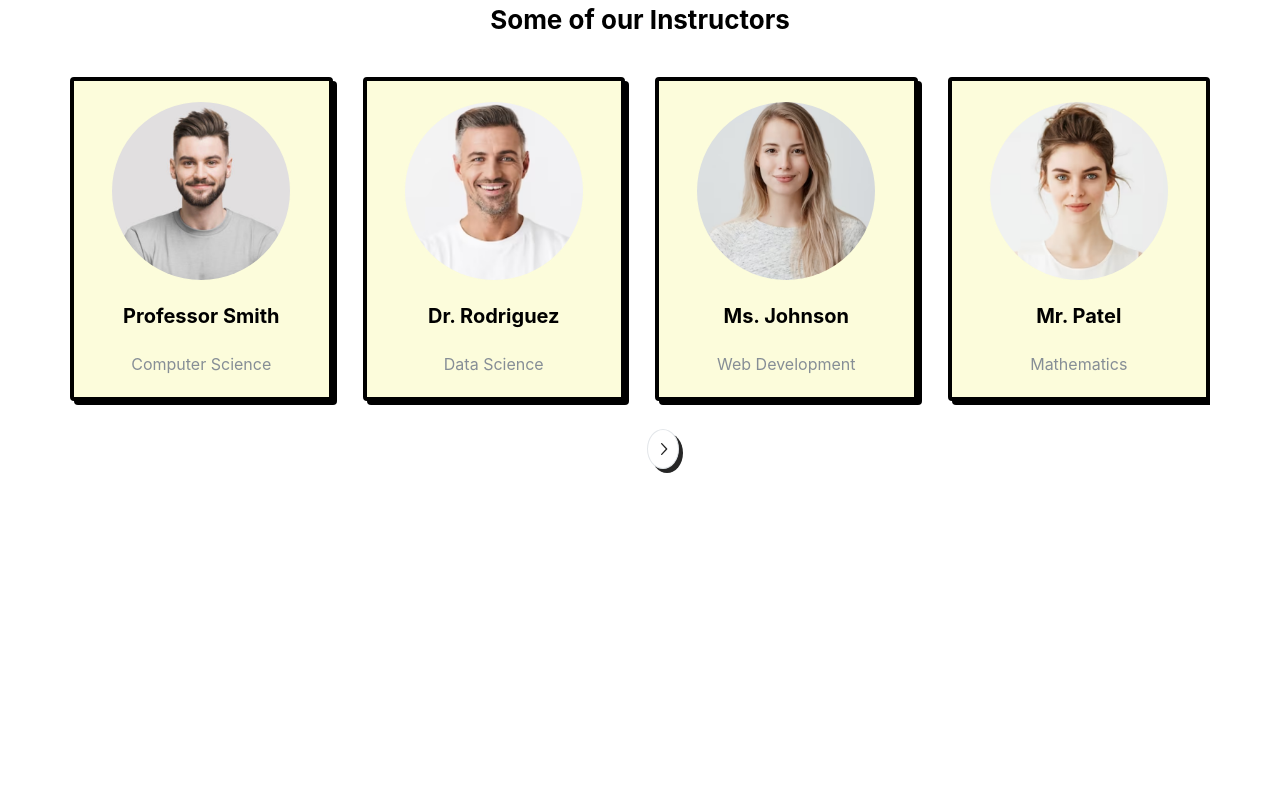
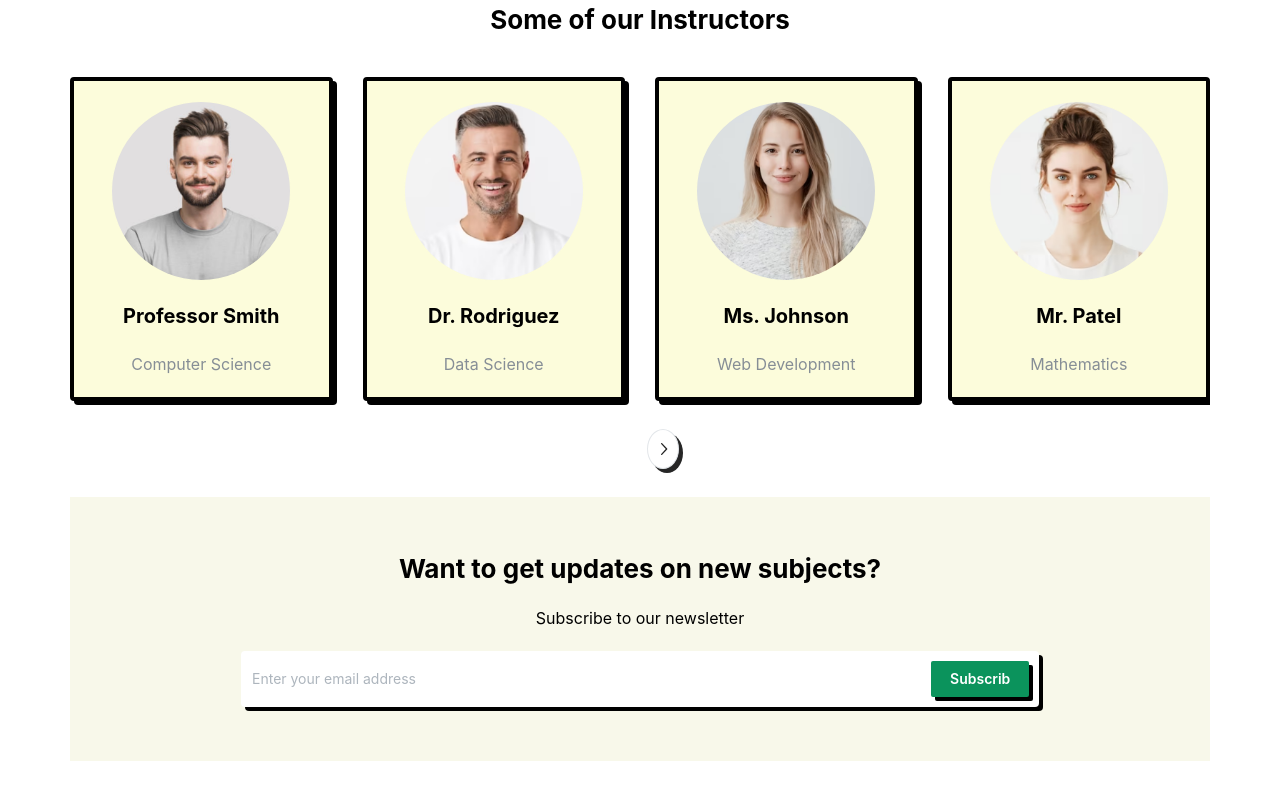
Before and after one commit to blur94/bookhub, a Next.js app: page / in a window 1280 px wide. Shown: the part 2175-2975 px from the top of the page. Before the commit the page ends 2708 px from the top, so only its background shows below. Built offline with nearby package versions, Linux system fonts and the light colour scheme.

Commit message:
Implemented newsletter section

```diff
--- a/package.json
+++ b/package.json
@@ -38,7 +38,8 @@
     "react-dom": "18.2.0",
     "react-iconly": "^2.2.10",
     "tailwindcss": "3.3.3",
-    "typescript": "5.2.2"
+    "typescript": "5.2.2",
+    "zod": "^3.22.4"
   },
   "devDependencies": {
     "postcss-preset-mantine": "^1.9.0",
--- a/src/pages/index.tsx
+++ b/src/pages/index.tsx
@@ -8,6 +8,7 @@ import TheWhy from "@/views/dashboard/theWhy";
 import PopularCourses from "@/views/dashboard/popular";
 import Testimonials from "@/views/dashboard/testimonials";
 import Instructors from "@/views/dashboard/instructors";
+import Newsletter from "@/views/dashboard/newsletter";
 
 const inter = Inter({ subsets: ["latin"] });
 
@@ -20,6 +21,7 @@ function Home() {
       <PopularCourses />
       <Testimonials />
       <Instructors />
+      <Newsletter />
     </Container>
   );
 }
--- a/src/styles/bannerCard.module.css
+++ b/src/styles/bannerCard.module.css
@@ -63,3 +63,12 @@
     height: 20px !important;
   }
 }
+
+.inputWrapper {
+  display: flex;
+  justify-content: center;
+  flex-direction: column;
+  align-items: center;
+  height: 264px;
+
+}
--- /dev/null
+++ b/src/views/dashboard/newsletter.tsx
@@ -0,0 +1,72 @@
+import {
+  Box,
+  Button,
+  Flex,
+  Paper,
+  Text,
+  TextInput,
+  Title,
+} from "@mantine/core";
+import { useForm, zodResolver } from "@mantine/form";
+import { z } from "zod";
+import classes from "@/styles/bannerCard.module.css";
+import { FormEvent } from "react";
+
+const initialValues = { email: "" };
+
+const validator = z.object({
+  email: z
+    .string({ required_error: "Email is required" })
+    .email({ message: "Please enter a valid email" }).nonempty("Email is required and important"),
+});
+type validate = z.infer<typeof validator>;
+
+export default function Newsletter() {
+  const form = useForm({
+    initialValues: initialValues,
+    validate: zodResolver(validator),
+  });
+
+  const handleSubmit = (values: validate) => {
+    try {
+      alert(
+        `Thank you for subscribing to our newsletter. You will receive a subscription email to ${form.values.email}.`
+      );
+    } catch (error) {
+      console.log(error);
+    }
+  };
+  return (
+    <Box
+      className={classes.inputWrapper}
+      w="100%"
+      bg={"#F8F8EA"}
+      mt={40}
+      mb={40}
+    >
+      <Title order={2}>Want to get updates on new subjects?</Title>
+      <Text my={20}>Subscribe to our newsletter</Text>
+
+      <Paper className={classes.shadow} w="70%" p={10}>
+        <form onSubmit={form.onSubmit((values) => handleSubmit(values))}>
+          <Flex>
+            <TextInput
+              placeholder="Enter your email address"
+              w="100%"
+              variant="unstyled"
+              {...form.getInputProps("email")}
+            />
+            <Button
+              size="sm"
+              type="submit"
+              radius="xs"
+              className={classes.shadow}
+            >
+              Subscribe
+            </Button>
+          </Flex>
+        </form>
+      </Paper>
+    </Box>
+  );
+}
```
Also changed, not shown: src/assets/images/question.png (added), 1 other file (tests, documents, lock files or other folders).
